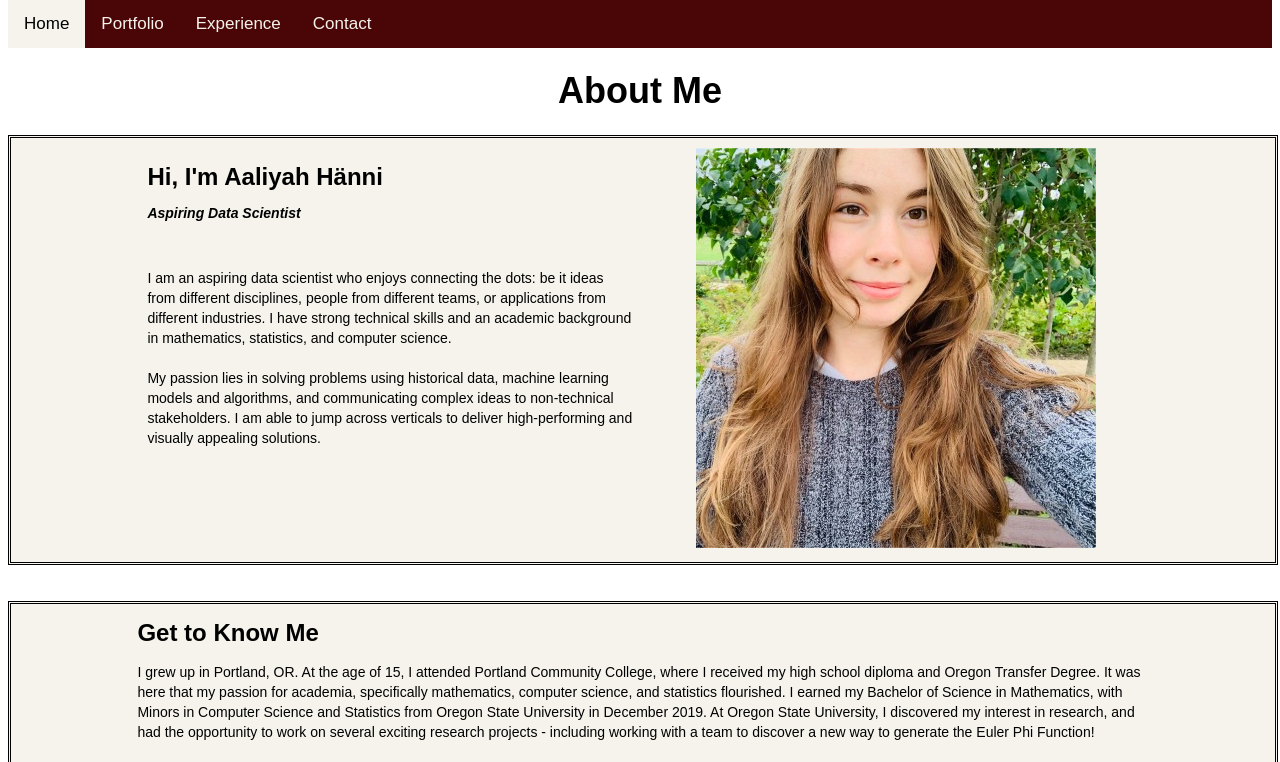
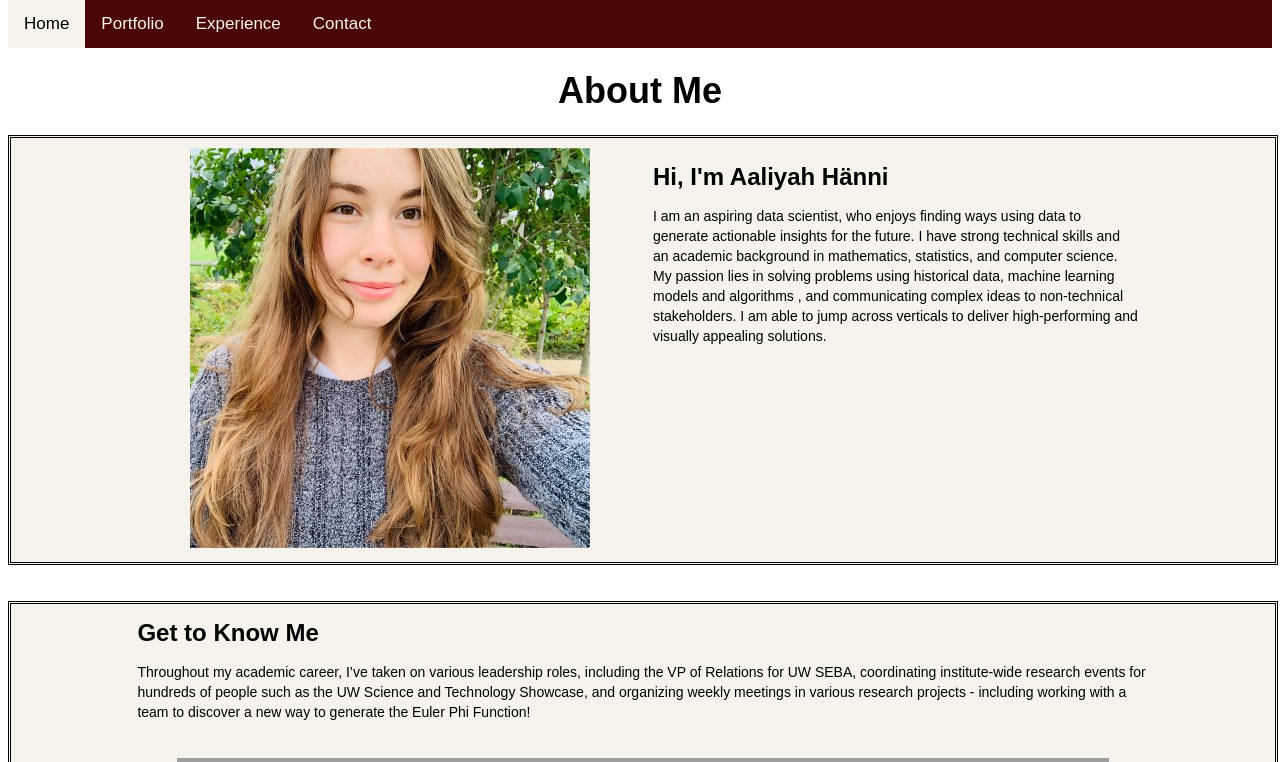
Before and after one commit to aaliyahfiala42/MyWebsite, a Flask app: page / in a window 1280 px wide. Shown: the part 59-821 px from the top of the page. Run offline with Flask 2, Linux system fonts and the light colour scheme; grey boxes are pictures that could not be loaded.

Commit message:
Update home page text

```diff
--- a/templates/home.html
+++ b/templates/home.html
@@ -33,22 +33,25 @@
 <div class="border">
 <div class="content">
 <div class="row">
+        <div class="column" align="center">
+        <img src = "../static/img/Headshot.jpg">
+    </div>
     <div class="column">
+
         <h1> Hi, I'm Aaliyah Hänni </h1>
-        <h3> <i>Aspiring Data Scientist</i> </h3>
-        <br />
         <p>
-            I am an aspiring data scientist who enjoys connecting the dots: be it ideas from different disciplines, people from different teams, or applications from different industries. I have strong technical skills and an academic background in mathematics, statistics, and computer science.
-            <br />
-            <br />
-            My passion lies in solving problems using historical data, machine learning models and algorithms, and communicating complex ideas to non-technical stakeholders. I am able to jump across verticals to deliver high-performing and visually appealing solutions.
+            I am an aspiring data scientist,
+            who enjoys finding ways using data to generate actionable insights for the future.
+            I have strong technical skills and an academic background in mathematics, statistics, and computer science.
+            My passion lies in solving problems using historical data, machine learning models and algorithms
+            , and communicating complex ideas to non-technical stakeholders.
+            I am able to jump across verticals to deliver high-performing and visually appealing solutions.
             <br />
             <br />
         </p>
+        <br />
     </div>
-    <div class="column" align="center">
-        <img src = "../static/img/Headshot.jpg">
-    </div>
+
 </div>
 </div>
 </div>
@@ -62,12 +65,10 @@
     <div>
         <h1>Get to Know Me</h1>
         <p>
-            I grew up in Portland, OR. At the age of 15, I attended Portland Community College, where I received my high
-            school diploma and Oregon Transfer Degree. It was here that my passion for academia, specifically mathematics,
-            computer science, and statistics flourished. I earned my Bachelor of Science in Mathematics,
-            with Minors in Computer Science and Statistics from Oregon State University in December 2019.
-            At Oregon State University, I discovered my interest in research, and had the opportunity to work on several
-            exciting research projects - including working with a team to discover a new way to generate the Euler Phi Function!
+            Throughout my academic career, I’ve taken on various leadership roles, including the VP of Relations
+            for UW SEBA, coordinating institute-wide research events for hundreds of people such as the UW Science and
+            Technology Showcase, and organizing weekly meetings in various research projects - including working with
+            a team to discover a new way to generate the Euler Phi Function!
             <br />
             <br />
         </p>
@@ -78,29 +79,21 @@
             <br />
             <br />
         <p>
-            Throughout my academic career, I’ve taken on various leadership roles, including mentoring three
-            undergraduate interns, coordinating institute-wide research events for hundreds of people, and leading
-            weekly research meetings.
+            I am currently a full-time graduate student in the UW Master of Science in Data Science program and will be
+            graduating in June 2022. I'm interested in full-time data science roles and machine learning research projects.
             <br />
             <br />
-            As a business analyst at JH Kelly, I create machine learning algorithms for predictive analysis, design and
-            generate company dashboards using Tableau and PowerBI data modeling software to present data in a functional
-            way, lead several development projects internally developed software, write project proposals, organize and
-            present weekly updates for various on-going projects.
+            As an IT Business Analyst at JH Kelly, I created machine learning algorithms for predictive analysis,
+            designed and generated company dashboards using Tableau and PowerBI data modeling software to present data
+            in a functional way, led several development projects internally developed software,
+            wrote project proposals,
+            and organized and presented weekly updates for various on-going projects.
             <br />
             <br />
-            As a data science intern for the University of Washington Academic Experience Design & Delivery Team, I
-            apply data mining techniques, conduct statistical analysis, and build machine learning models to be
+            As a Data Science Intern for the University of Washington Academic Experience Design & Delivery Team,
+            I apply data mining techniques, conduct statistical analysis, and build machine learning models to be
             integrated with existing and future products used to provide analytical tools for students, faculty,
             and staff.
-            <br />
-            <br />
-            I am currently a full-time graduate student in the UW Master of Science in Data Science program and will be
-            graduating in March 2022. While here, I have had the opportunity to work on several fascinating projects
-            and have been obtaining experience working on machine learning and with real world datasets.
-            As a data analyst at JH Kelly, I design and generate company dashboards using Tableau data modeling
-            software to present data in a functional way. I also work on development projects, write project proposals,
-            and organize and present weekly updates for various on-going projects.
             <br />
             <br />
             My hobbies include hiking, painting, building robots and models, and recently - sky diving!
@@ -127,10 +120,12 @@
         <h1>Currently Working On</h1>
         <p>
         My focus lately has been getting more experience with machine learning and mastering techniques for processing
-        large amounts of data, using programs such as using MapReduce and Spark. I have also been learning how to utilize algorithms such as
+        large amounts of data, using programs such as using MapReduce and Spark. I have also been learning how to
+            utilize algorithms such as
         Frequent Itemsets and Association Rules, Near Neighbor Search in High Dimensional Data,
         Locality Sensitive Hashing (LSH), Dimensionality Reduction, and Recommendation Systems.
         </br>
+            </br>
         One of my current academic projects includes building a Content and Collaborative Based Deep Learning
         Recommendation System with my colleagues. Our recommendation system will consist of multiple neural networks,
         as well as a linear regression and K-Means model. We will be utilizing the SmartcastTV proprietary dataset,
@@ -162,9 +157,8 @@
         As I learn more about various fields, my interests are continuously reshaping and developing. In general, I am interested in Machine Learning and Artificial Intelligence.
         </br>
         I am most passionate about how we can apply Machine Learning and Artificial Intelligence to a wide array of fields
-        such as Sociology, Climatology, Geology, Biology, and Space Exploration.
-        </br>
-        Another interest of mine is quantum machine learning. I have begun research in my spare time about this
+        such as Sociology, Climatology, Geology, Biology, and Space Exploration. Another interest of mine is quantum
+            machine learning. I have begun research in my spare time about this
         fascinating topic, and have plans for future projects merging the world of machine learning with quantum
         algorithms.
         </p>
@@ -183,13 +177,11 @@
         <h1>Aspirations</h1>
 
         <p>
-            My future career goals are to work with a team that provides data analytics, visualization,
+            My future career goals is to work on are to work with a team that provides data analytics, visualization,
             and general consulting to projects that improve the environment and society in a sustainable way. Ideally
             this goal would allow me to expand upon the skills I have learned in mathematics, statistics,
-            and programming.
-            </br>
-            I would like to pursue a career in research where I will be able to continue carving meaningful
-            information from mountains of data, while working on new and innovative projects.
+            and programming. I would like to pursue a career in research where I will be able to continue
+            carving meaningful information from mountains of data, to contribute to new and innovative projects.
         </p>
         </br>
     </div>
--- a/templates/resume.html
+++ b/templates/resume.html
@@ -37,11 +37,11 @@
         <h1>Education</h1>
             <h3>Master of Science in Data Science </h3>
                 <p>University of Washington, Seattle, WA</p>
-                <p>Expected Graduation: Mar 2022</p>
+                <p>Expected Graduation: June 2022</p>
         </br>
             <h3>Bachelor of Science in Mathematics, Minors in Computer Science and Statistics </h3>
                 <p>Oregon State University, Corvallis, OR</p>
-                <p>Graduated: Dec 2019</p>
+                <p>Graduated: Decemeber 2019</p>
                 <ul>
                     <li>
                         <p>Magna Cum Laude</p>
```
Also changed, not shown: templates/portfolio.html (+39 -1 lines).
